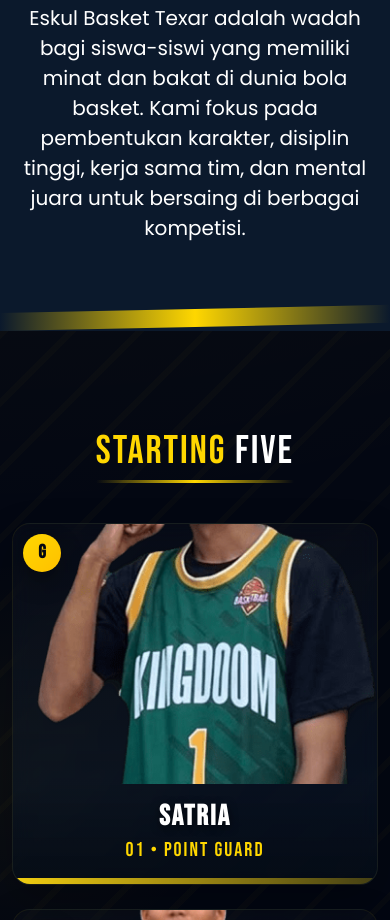
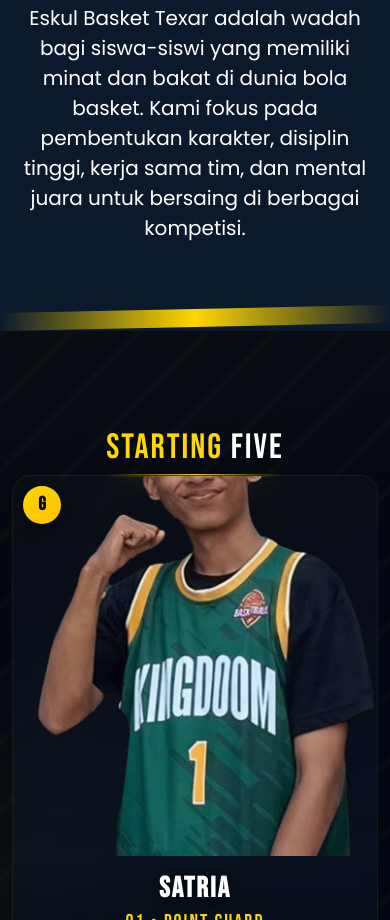
Before and after one commit to farelgantengxox-droid/basket-texar-newV2, a plain HTML site: page index.html in a window 390 px wide. Shown: the part 1080-2000 px from the top of the page. Drawn offline with nearby package versions, Linux system fonts and the light colour scheme.

Commit message:
Add files via upload

```diff
--- a/index.css
+++ b/index.css
@@ -468,3 +468,41 @@ tbody tr:hover {
     #starting-five { padding-top: 2rem; padding-bottom: 2rem; }
     #starting-five .player-photo { height: 260px; }
 }
+/* ---- RESPONSIVE FIX UNTUK LAYAR HP ---- */
+@media (max-width: 768px) {
+    /* 1. Atur judul section agar ukurannya proporsional di HP */
+    .section-title {
+        font-size: 2.2rem !important;
+        margin-bottom: 30px !important;
+    }
+
+    /* 2. Judul utama di paling atas biar gak terlalu raksasa */
+    .main-title {
+        font-size: 2.5rem !important;
+    }
+
+    /* 3. Maksa kartu Starting Five jadi 1 atau 2 kolom saja di HP, biar gak dempet-dempetan */
+    #starting-five .row {
+        display: flex;
+        flex-wrap: wrap;
+        justify-content: center;
+    }
+
+    #starting-five .col {
+        flex: 0 0 100% !important; /* Ubah ke 50% jika ingin 2 kolom sejajar di HP */
+        max-width: 100% !important;
+        margin-bottom: 15px;
+    }
+
+    /* 4. Sesuaikan tinggi foto pemain di HP agar pas */
+    .player-photo {
+        height: 380px !important; /* Tetap tinggi dan tegap di HP */
+        object-fit: cover !important;
+    }
+
+    /* 5. Kurangi padding section agar tidak terlalu banyak ruang kosong di HP */
+    section {
+        padding-top: 40px !important;
+        padding-bottom: 40px !important;
+    }
+}
--- a/index.html
+++ b/index.html
@@ -68,7 +68,7 @@
     <section id="starting-five" class="py-5 bg-dark-blue text-white">
         <div class="container text-center py-5">
             <h2 class="section-title text-gold mb-5">STARTING <span class="text-white">FIVE</span></h2>
-            <div class="row row-cols-1 row-cols-md-5 g-4">
+            <div class="row row-cols-1 row-cols-sm-2 row-cols-md-5 g-4"></div>
 
                 <!-- Pemain 1 (Baju Hijau No 1) -->
                 <div class="col">
```
